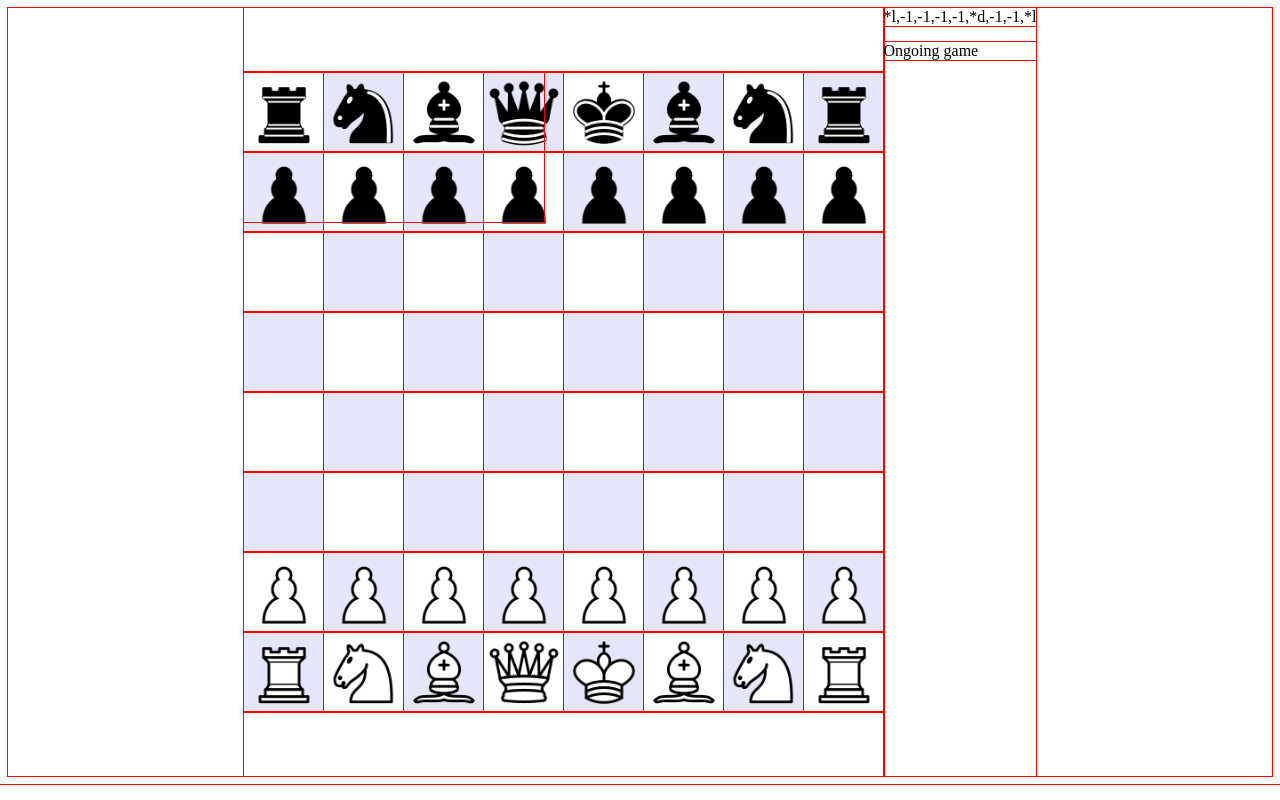
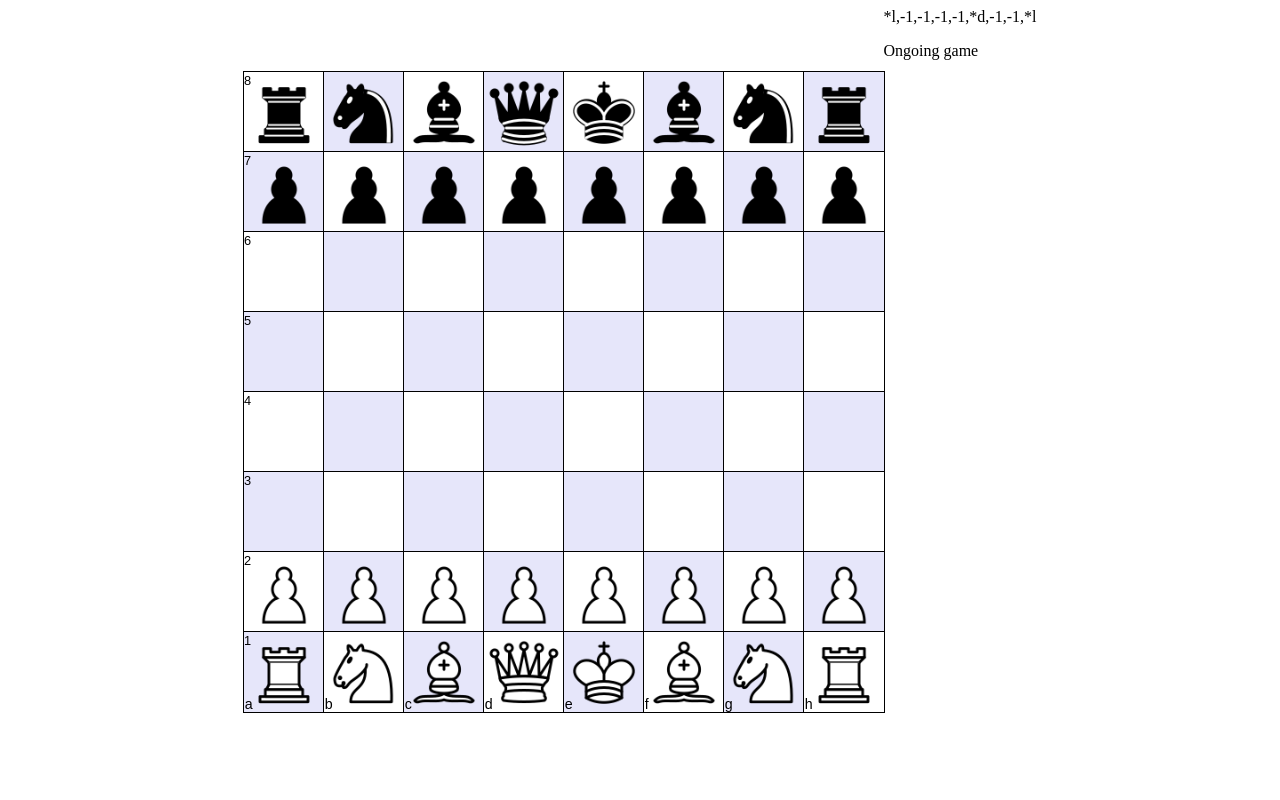
Before and after one commit to JamesHagerty1/React-Chess, a React (Create React App) app: page / in a window 1280 px wide. Built offline with nearby package versions, Linux system fonts and the light colour scheme.

Commit message:
dynamically relocating / resizing tile annotations

```diff
--- a/src/App.tsx
+++ b/src/App.tsx
@@ -26,6 +26,7 @@ const Board: FC<BoardProps> = (props) => {
       boardRef.current?.offsetTop : -1);
     setWidth((boardRef.current?.offsetWidth != undefined) ?
       boardRef.current?.offsetWidth : -1);
+    console.log("top off ", boardRef.current?.offsetTop);
   }
   useEffect(() => {
     onResize();
@@ -42,6 +43,8 @@ const Board: FC<BoardProps> = (props) => {
   let promoStyle = (pieceId.endsWith("l")) ?
     {"top": "0px", "left": ((width / 8) * c2)} :
     {"bottom": "0px", "left": ((width / 8) * c2)};
+
+  // References for
 
   return (
     <div>
@@ -84,6 +87,19 @@ const Board: FC<BoardProps> = (props) => {
             cy={Number(tileId.charAt(0)) * (width / 8) + (width / 16)}
             r={width / 64} fill="dodgerblue" />
           )}
+          {["8", "7", "6", "5", "4", "3", "2", "1"].map((tileAnn, i) =>
+            <text x="0" y={(width / 50) + i * (width / 8)}
+            fontSize={width / 50} key={i} fontFamily={"arial"}>
+              {tileAnn}
+            </text>
+          )}
+          {["a", "b", "c", "d", "e", "f", "g", "h"].map((tileAnn, i) =>
+            <text x={(width / 1000) + (width / 8) * i}
+            y={width - (width / 200)} fontSize={width / 45}
+            fontFamily={"arial"} key={i}>
+              {tileAnn}
+            </text>
+          )}
         </svg>
       </div>
     </div>
@@ -98,8 +114,8 @@ const Captures: FC<CapturesProps> = (props) => {
   return (
     <div className="captures">
       {props.pieceIds.map((pieceId, i) =>
-        <img className="capture-img"
-        src={require(`./images/${pieceId}.png`)} key={i}/>
+        <img className="capture-img" src={require(`./images/${pieceId}.png`)}
+        key={i}/>
       )}
     </div>
   );
--- a/src/index.css
+++ b/src/index.css
@@ -1,6 +1,6 @@
-* {
+/* * {
   outline: 1px solid red;
-}
+} */
 
 .flex-container {
   display: flex;
@@ -18,10 +18,11 @@
   height: 12.5%;
 }
 .board-row-tile {
+  outline: 1.5px solid black;
   width: 12.5%;
   height: 100%;
   display: block; /* get rid of white space under div containing img */
-  font-size: 0px; /* get rid of white space under div containing img */
+  /* font-size: 0px; /* get rid of white space under div containing img */
   float: left; /* prevent horizontal stacking of tiles in same row */
 }
 .board-row-tile-img {
```
